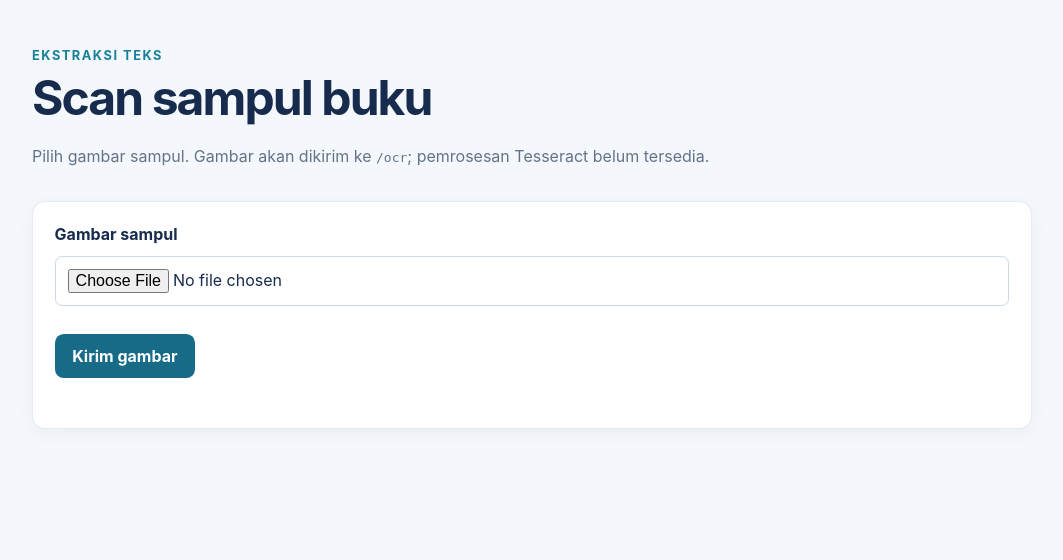
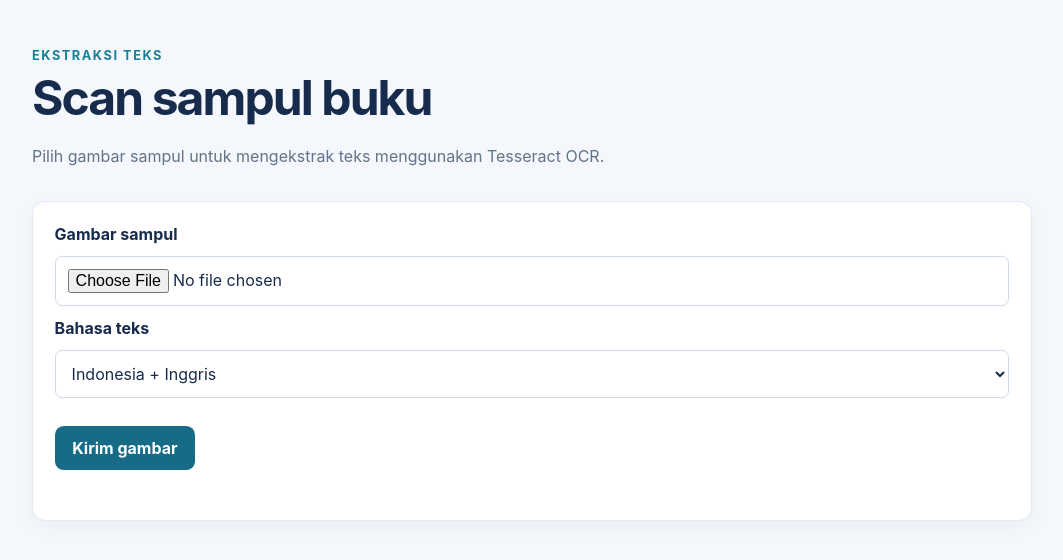
Before and after one commit to rkm-nirmala/rkm_LiSiAI, a Flask app: page /scan in a window 1280 px wide. Shown: the part 57-617 px from the top of the page, without its empty margins (108-1171 px from the left). Run offline with Flask 3, Linux system fonts and the light colour scheme.

Commit message:
Implement Tesseract cover OCR
Co-authored-by: Copilot <223556219+Copilot@users.noreply.github.com>

```diff
--- a/app.py
+++ b/app.py
@@ -1,15 +1,38 @@
 from collections import deque
 from datetime import datetime, timezone
 from itertools import count
+from statistics import mean
 
 from flask import Flask, jsonify, render_template, request
+from PIL import Image, ImageFilter, ImageOps, UnidentifiedImageError
+from pytesseract import Output, TesseractError, TesseractNotFoundError, get_languages, image_to_data
 
 
 app = Flask(__name__)
 app.config["MAX_CONTENT_LENGTH"] = 16 * 1024 * 1024
+OCR_LANGUAGES = {"ind": "ind", "eng": "eng", "ind+eng": "ind+eng"}
+MAX_IMAGE_PIXELS = 25_000_000
 
 sensor_readings = deque(maxlen=1000)
 reading_ids = count(1)
+
+
+def prepare_ocr_image(upload):
+    with Image.open(upload) as source:
+        if source.width * source.height > MAX_IMAGE_PIXELS:
+            raise ValueError("Resolusi gambar terlalu besar. Batas maksimum adalah 25 megapiksel.")
+
+        image = ImageOps.exif_transpose(source).convert("L")
+
+    if max(image.size) < 1200:
+        scale = 1200 / max(image.size)
+        image = image.resize(
+            (round(image.width * scale), round(image.height * scale)),
+            Image.Resampling.LANCZOS,
+        )
+
+    image = ImageOps.autocontrast(image)
+    return image.filter(ImageFilter.UnsharpMask(radius=1.2, percent=140, threshold=3))
 
 
 @app.get("/")
@@ -26,20 +49,74 @@ def dashboard():
 def ocr():
     if request.method == "GET":
         return jsonify(
-            message="Endpoint OCR siap menerima gambar; pemrosesan Tesseract belum diimplementasikan.",
+            message="Kirim gambar sampul melalui multipart/form-data dengan field 'image'.",
             method="POST",
             field="image",
+            languages=list(OCR_LANGUAGES),
         )
 
     image = request.files.get("image")
     if image is None or not image.filename:
         return jsonify(error="Kirim gambar melalui field multipart/form-data 'image'."), 400
-    if not image.mimetype or not image.mimetype.startswith("image/"):
-        return jsonify(error="File yang dikirim harus berupa gambar."), 400
+    language = request.form.get("language", "ind+eng")
+    if language not in OCR_LANGUAGES:
+        return jsonify(error="Bahasa harus salah satu dari: ind, eng, atau ind+eng."), 400
+
+    try:
+        processed_image = prepare_ocr_image(image.stream)
+    except UnidentifiedImageError:
+        return jsonify(error="File tidak dapat dikenali sebagai gambar yang valid."), 400
+    except Image.DecompressionBombError:
+        return jsonify(error="Resolusi gambar terlalu besar untuk diproses."), 400
+    except (OSError, ValueError) as error:
+        return jsonify(error=f"Gambar tidak dapat diproses: {error}"), 400
+
+    try:
+        installed_languages = set(get_languages(config=""))
+    except TesseractNotFoundError:
+        return jsonify(error="Tesseract belum terpasang. Pasang Tesseract OCR beserta data bahasa yang diperlukan."), 503
+
+    missing_languages = set(language.split("+")) - installed_languages
+    if missing_languages:
+        return jsonify(
+            error=f"Data bahasa Tesseract belum tersedia: {', '.join(sorted(missing_languages))}.",
+            install_hint="Pasang paket tesseract-ocr-ind dan/atau tesseract-ocr-eng.",
+        ), 503
+
+    try:
+        result = image_to_data(
+            processed_image,
+            lang=language,
+            config="--oem 1 --psm 11",
+            output_type=Output.DICT,
+        )
+    except TesseractNotFoundError:
+        return jsonify(error="Tesseract belum terpasang atau tidak ditemukan di PATH."), 503
+    except TesseractError as error:
+        return jsonify(error=f"Tesseract gagal memproses gambar: {error}"), 500
+
+    recognized_words = []
+    lines = {}
+    for word, confidence, block, paragraph, line in zip(
+        result["text"],
+        result["conf"],
+        result["block_num"],
+        result["par_num"],
+        result["line_num"],
+    ):
+        word = word.strip()
+        confidence = float(confidence)
+        if word and confidence >= 0:
+            recognized_words.append((word, confidence))
+            lines.setdefault((block, paragraph, line), []).append(word)
 
     return jsonify(
-        error="Gambar diterima, tetapi pemrosesan OCR dengan Tesseract belum diimplementasikan."
-    ), 501
+        text="\n".join(" ".join(words) for words in lines.values()),
+        language=language,
+        confidence=round(mean(confidence for _word, confidence in recognized_words), 2)
+        if recognized_words
+        else None,
+    )
 
 
 @app.post("/ask")
--- a/requirements.txt
+++ b/requirements.txt
@@ -1 +1,3 @@
 Flask>=3.0,<4.0
+Pillow>=10.0,<13.0
+pytesseract>=0.3.10,<0.4
--- a/static/style.css
+++ b/static/style.css
@@ -180,6 +180,7 @@ label {
 }
 
 input[type="file"],
+select,
 textarea {
   width: 100%;
   padding: 0.75rem;
--- a/templates/scan.html
+++ b/templates/scan.html
@@ -6,12 +6,18 @@
   <section class="page-heading">
     <p class="eyebrow">Ekstraksi teks</p>
     <h1>Scan sampul buku</h1>
-    <p>Pilih gambar sampul. Gambar akan dikirim ke <code>/ocr</code>; pemrosesan Tesseract belum tersedia.</p>
+    <p>Pilih gambar sampul untuk mengekstrak teks menggunakan Tesseract OCR.</p>
   </section>
   <section class="panel">
     <form id="scan-form">
       <label for="image">Gambar sampul</label>
       <input id="image" name="image" type="file" accept="image/*" required>
+      <label for="language">Bahasa teks</label>
+      <select id="language" name="language">
+        <option value="ind+eng">Indonesia + Inggris</option>
+        <option value="ind">Indonesia</option>
+        <option value="eng">Inggris</option>
+      </select>
       <button class="button" type="submit">Kirim gambar</button>
     </form>
     <pre id="scan-result" class="result" aria-live="polite"></pre>
@@ -29,7 +35,10 @@
           body: new FormData(form),
         });
         const body = await response.json();
-        result.textContent = body.error || body.message || JSON.stringify(body);
+        if (!response.ok) throw new Error(body.error || "OCR gagal.");
+        result.textContent = body.text
+          ? `Teks: ${body.text}\nBahasa: ${body.language}\nKeyakinan rata-rata: ${body.confidence ?? "tidak tersedia"}%`
+          : "Tidak ada teks yang terdeteksi pada gambar.";
       } catch (error) {
         result.textContent = `Gagal mengirim gambar: ${error.message}`;
       }
```
Also changed, not shown: README.md.
